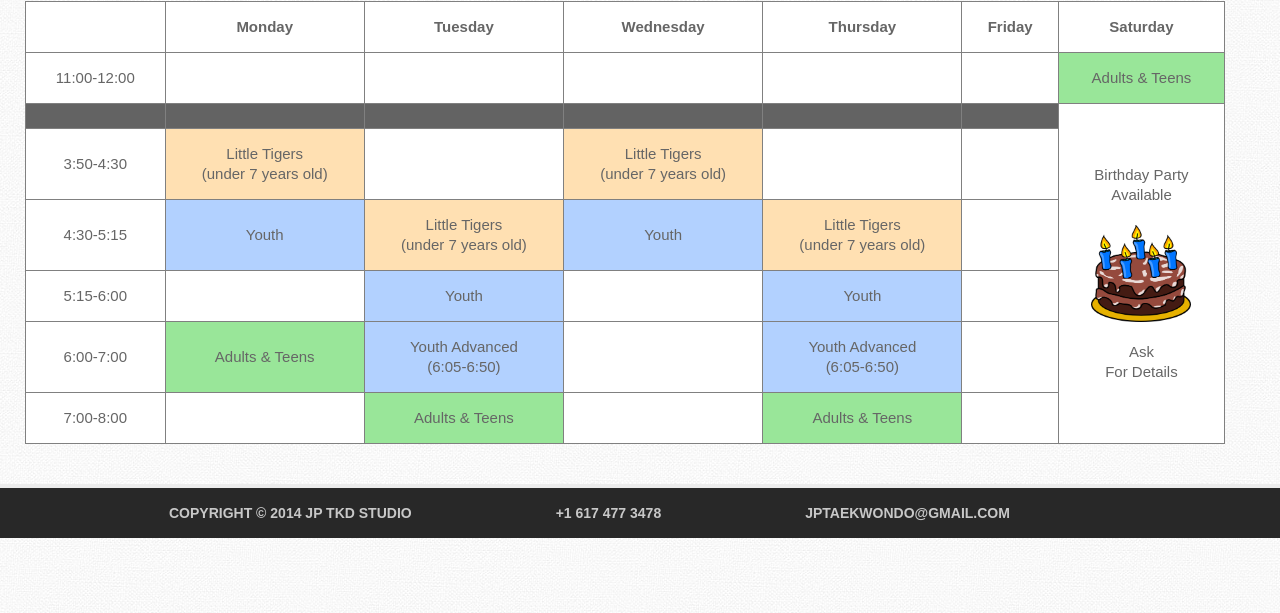
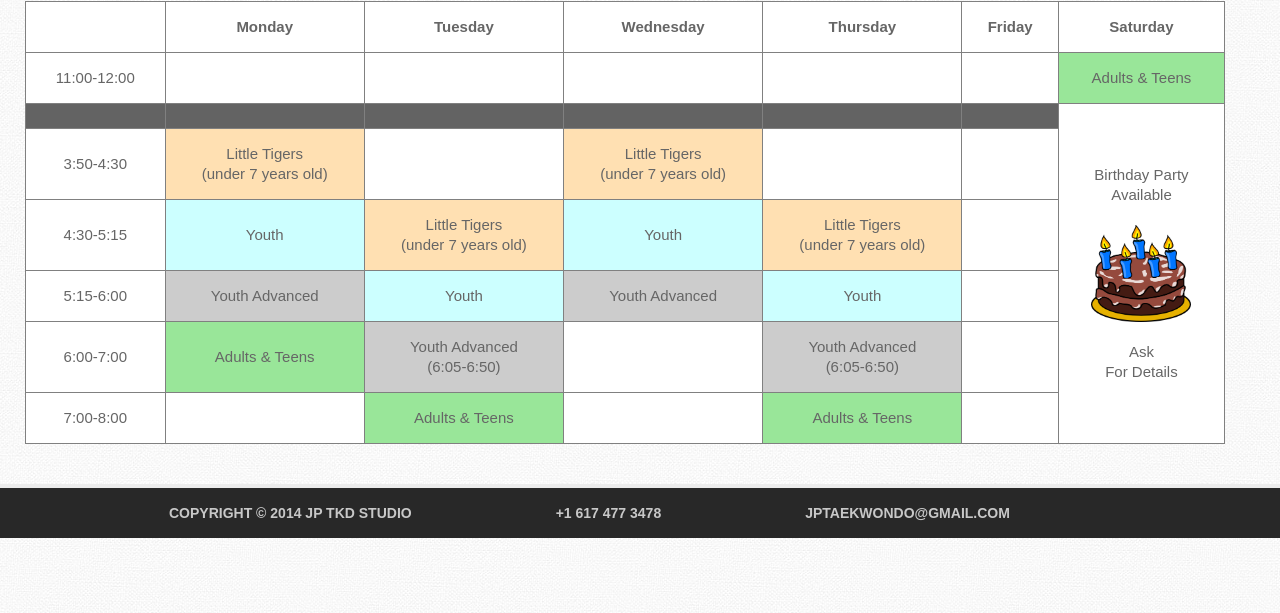
Before and after one commit to jklein/jptaekwondo, a PHP site: page /schedule.php in a window 1280 px wide. Shown: the part 187-800 px from the top of the page. Run offline with PHP 8.4, Linux system fonts and the light colour scheme.

Commit message:
Fixing colors, adding additional classes

```diff
--- a/assets/rounde_bootstrap/css/style.css
+++ b/assets/rounde_bootstrap/css/style.css
@@ -27,7 +27,7 @@ h1, h2, h3, h4, h5, h6 {
     background-color:#FFE0B2;
 }
 .grid_schedule .kids_a {
-    background-color:#B2D1FF;
+    background-color:#CCFFFF;
 }
 .grid_schedule .kids_b {
     background-color:#B2D1FF;
@@ -40,6 +40,9 @@ h1, h2, h3, h4, h5, h6 {
 }
 .grid_schedule .kids_sparring {
     background-color: #B2D1FF;
+}
+.grid_schedule .youth_adv {
+    background-color: #ccc;
 }
 .grid_schedule .blank td {
     background-color: #636363;
--- a/schedule.php
+++ b/schedule.php
@@ -57,18 +57,18 @@ require 'includes/header.php';
                 </tr>
                 <tr>
                     <td>5:15-6:00</td>
-                    <td></td>
+                    <td class="youth_adv">Youth Advanced</td>
                     <td class="kids_a">Youth</td>
-                    <td></td>
+                    <td class="youth_adv">Youth Advanced</td>
                     <td class="kids_a">Youth</td>
                     <td></td>
                 </tr>
                 <tr>
                     <td>6:00-7:00</td>
                     <td class="adult">Adults &amp; Teens</td>
-                    <td class="kids_a">Youth Advanced<br/>(6:05-6:50)</td>
+                    <td class="youth_adv">Youth Advanced<br/>(6:05-6:50)</td>
                     <td></td>
-                    <td class="kids_a">Youth Advanced<br/>(6:05-6:50)</td>
+                    <td class="youth_adv">Youth Advanced<br/>(6:05-6:50)</td>
                     <td></td>
                 </tr>
                 <tr>
```
